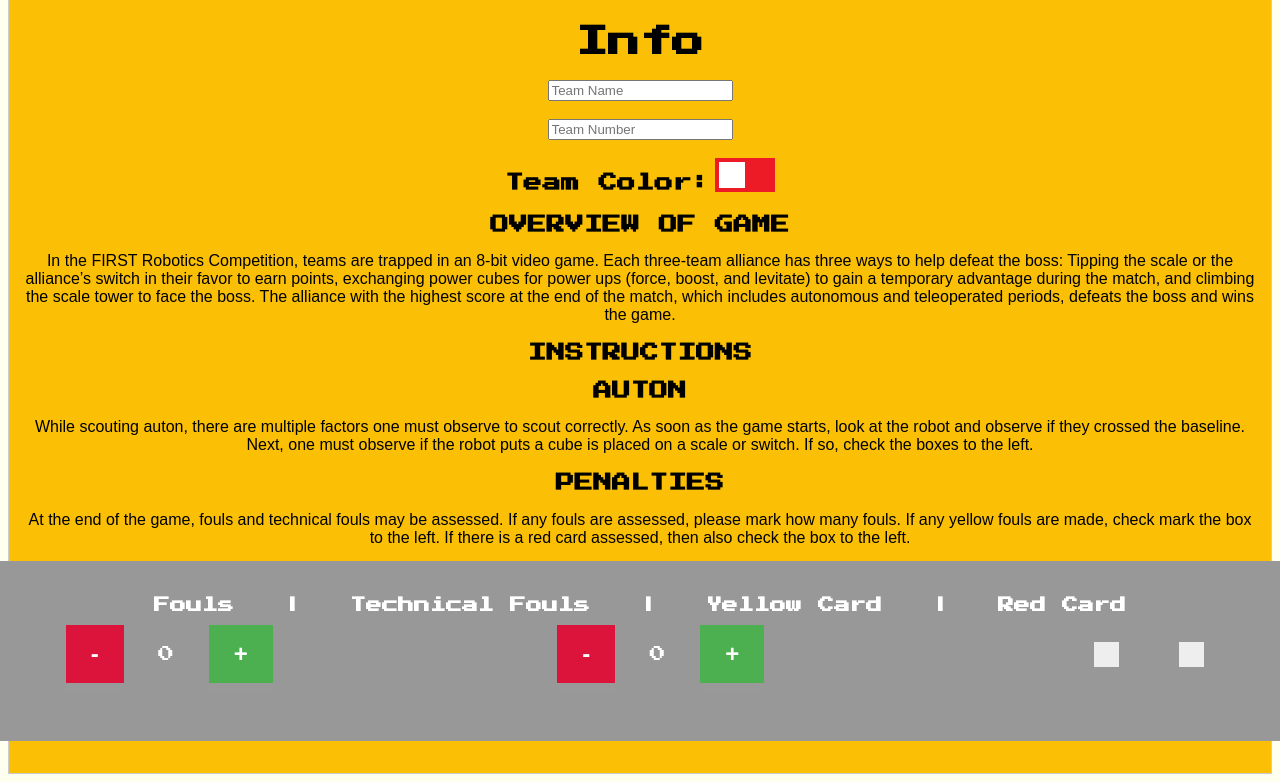
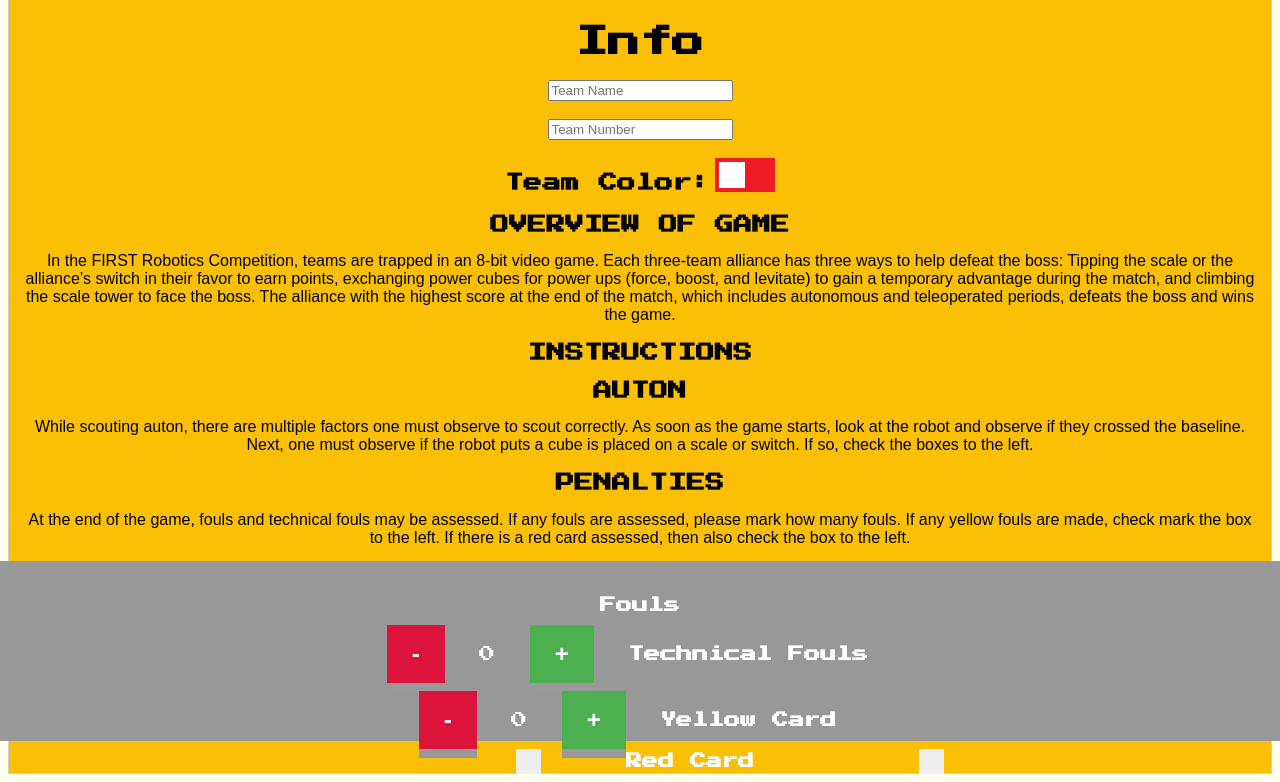
Before and after one commit to aryanindarapu/Scouting-System-2018, a PHP site: page /scoutingSystem.html in a window 1280 px wide. Shown: the part 59-841 px from the top of the page. Run offline with PHP 8.4, Linux system fonts and the light colour scheme.

Commit message:
Merged files together

```diff
--- /dev/null
+++ b/buttonsFooter.css
@@ -0,0 +1,91 @@
+/* Create a custom checkbox */
+.checkmarkRed {
+    position: absolute;
+    top: 0;
+    left: 0;
+    height: 25px;
+    width: 25px;
+    background-color: #eee;
+	margin-left: 140px;
+}
+
+/* On mouse-over, add a grey background color */
+.container:hover input ~ .checkmarkRed {
+    background-color: #ccc;
+}
+
+/* When the checkbox is checked, add a blue background */
+.container input:checked ~ .checkmarkRed {
+    background-color: #2196F3;
+}
+
+/* Create the checkmark/indicator (hidden when not checked) */
+.checkmarkRed:after {
+    content: "";
+    position: absolute;
+    display: none;
+}
+
+/* Show the checkmark when checked */
+.container input:checked ~ .checkmarkRed:after {
+    display: block;
+}
+
+/* Style the checkmark/indicator */
+.container .checkmarkRed:after {
+    left: 9px;
+    top: 5px;
+    width: 5px;
+    height: 10px;
+    border: solid white;
+    border-width: 0 3px 3px 0;
+    -webkit-transform: rotate(45deg);
+    -ms-transform: rotate(45deg);
+    transform: rotate(45deg);
+}
+
+/* Create a custom checkbox */
+.checkmarkYel {
+    position: absolute;
+    top: 0;
+    left: 0;
+    height: 25px;
+    width: 25px;
+    background-color: #eee;
+	margin-right: 100px;
+}
+
+/* On mouse-over, add a grey background color */
+.container:hover input ~ .checkmarkYel {
+    background-color: #ccc;
+}
+
+/* When the checkbox is checked, add a blue background */
+.container input:checked ~ .checkmarkYel {
+    background-color: #2196F3;
+}
+
+/* Create the checkmark/indicator (hidden when not checked) */
+.checkmarkYel:after {
+    content: "";
+    position: absolute;
+    display: none;
+}
+
+/* Show the checkmark when checked */
+.container input:checked ~ .checkmarkYel:after {
+    display: block;
+}
+
+/* Style the checkmark/indicator */
+.container .checkmarkYel:after {
+    left: 9px;
+    top: 5px;
+    width: 5px;
+    height: 10px;
+    border: solid white;
+    border-width: 0 3px 3px 0;
+    -webkit-transform: rotate(45deg);
+    -ms-transform: rotate(45deg);
+    transform: rotate(45deg);
+}
--- a/scoutingSystem.css
+++ b/scoutingSystem.css
@@ -54,7 +54,7 @@ input[value="+"] {
 	border: none;
 	box-shadow: 0 9px #999;
 	margin-left: 30px;
-	margin-right: 280px;
+	margin-right: 5px;
 }
 
 
@@ -109,6 +109,12 @@ input[value="-"] {
 	text-align: center;
 }
 
+div.Penalties {
+	display: inline;
+	margin-top: -10px;
+}
+
+
 h4 {
 	font-family: "Press Start 2P";
 	display: inline;
--- a/scoutingSystem.html
+++ b/scoutingSystem.html
@@ -4,6 +4,7 @@
 		<script src = "scoutingSystem.js"></script>
 		<link rel = "stylesheet" type = "text/css" href = "scoutingSystem.css">
 		<link rel = "stylesheet" type = "text/css" href = "buttons.css">
+		<link rel = "stylesheet" type = "text/css" href = "buttonsFooter.css">
 		<link href = "https://fonts.googleapis.com/css?family=Press+Start+2P" rel = "stylesheet">
 		<title>Scouting System</title>
 		<div class = "tab">
@@ -54,11 +55,11 @@
 				<h3>Crossed Baseline?</h3>
 				<label class = "container">Yes
 					<input id = "crossY" type = "radio" name = "baseline">
-					<span class = "checkmark"></span>
+					<span class = "radio"></span>
 				</label>
 				<label class = "container">No
 					<input id = "crossN" type = "radio" name = "baseline">
-					<span class = "checkmark"></span>
+					<span class = "radio"></span>
 				</label>
 				<h3>Placed Block On:</h3>
 				<label class = "container">Switch
@@ -119,23 +120,37 @@
 				<input type = "button" class = "submit" onclick = "submit()" value = "Submit">
 			</div>
 
-			<div class = "footer">
+			<div class = "footer" >
 				<br><br>
-				<h4>Fouls</h4><h4>|</h4><h4>Technical Fouls</h4><h4>|</h4><h4>Yellow Card</h4><h4>|</h4><h4>Red Card</h4><br>
+				<div class = "Penalties" style = "display: inline">
+					<h4>Fouls</h4>
+					<br>
 					<input value = "-" type = "button" onclick = "add(-1, 0)">
 					<p id = "foul" style = "display: inline; font-family: 'Press Start 2P'">0</p>
 					<input value = "+" type = "button" onclick = "add(1, 0)">
-				<input value = "-" type = "button" onclick = "add(-1, 1)">
-				<p id = "tech" style = "display: inline; font-family: 'Press Start 2P'">0</p>
-				<input value = "+" type = "button" onclick = "add(1, 1)">
+				</div>
+				<div class = "Penalties" style = "display: inline">
+					<h4 style = "maar">Technical Fouls</h4>
+					<br>
+					<input value = "-" type = "button" onclick = "add(-1, 0)">
+					<p id = "foul" style = "display: inline; font-family: 'Press Start 2P'">0</p>
+					<input value = "+" type = "button" onclick = "add(1, 0)">
+				</div>
+				<div class = "Penalties"style = "display: inline">
+					<h4>Yellow Card</h4>
+					<br>
 					<label class = "container" style = "display: inline; margin-left: 50px; margin-right: 50px;">
 						<input type = "checkbox" name = "yellowCard">
-					<span class = "checkmark"></span>
+						<span class = "checkmarkYel"></span>
 					</label>
+				</div>
+				<div class = "Penalties" style = "display: inline">
+					<h4>Red Card</h4>
 					<label class = "container" style = "display: inline">
 						<input type = "checkbox" name = "redCard">
-					<span class = "checkmark"></span>
+						<span class = "checkmarkRed"></span>
 					</label>
+				</div>
 			</div>
 	</body>
 	<script>document.getElementById("default").click();
```
Lines whose indentation alone changed are shown as unchanged.
